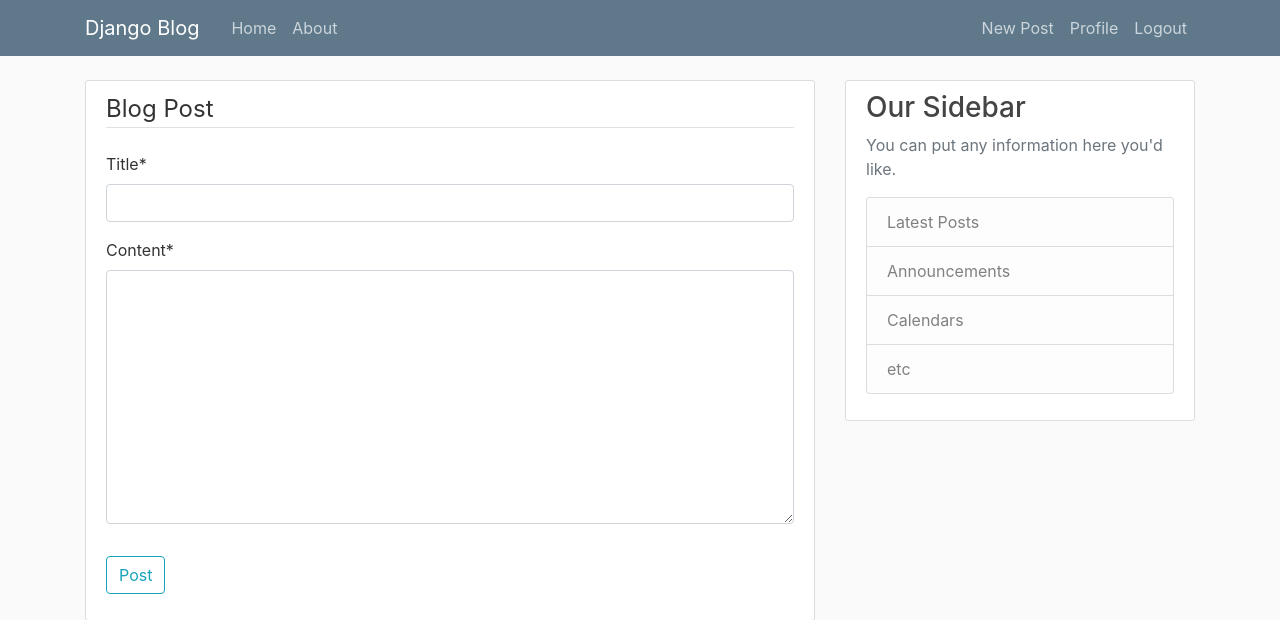
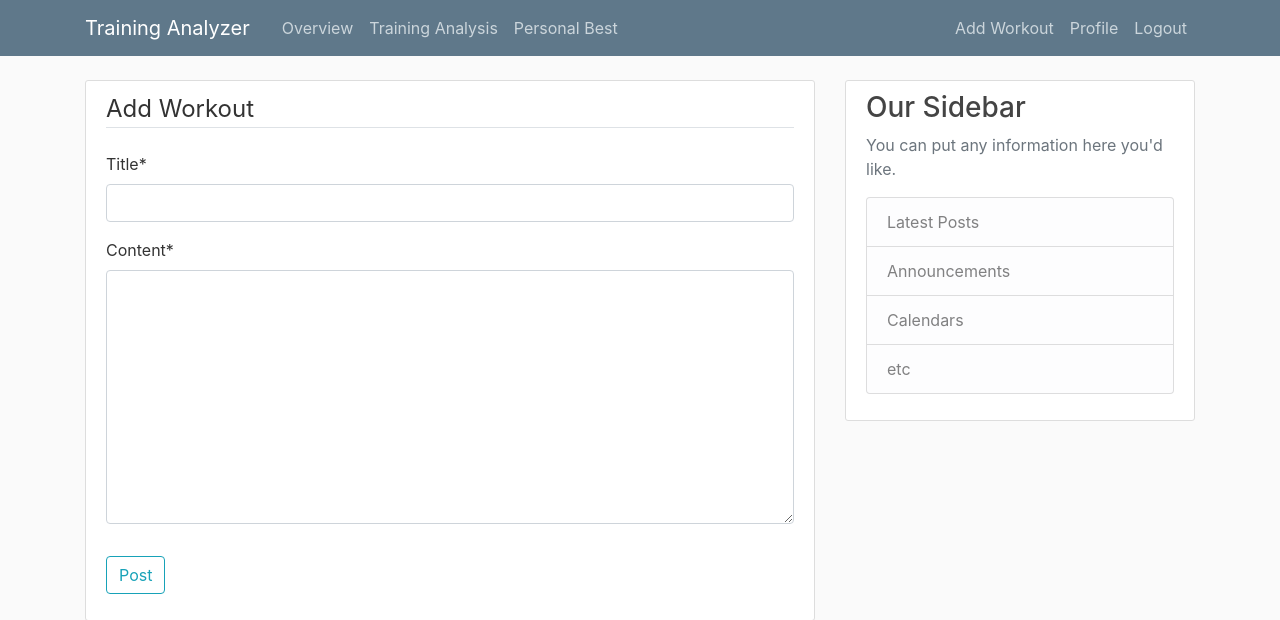
Before and after one commit to VivianKoutroumani/Training_analyzer, a Django app: page /post/new/ in a window 1280 px wide. Shown: the top 620 px of the page. Run offline with Django 3.2, Linux system fonts and the light colour scheme; a user stored in the database is signed in; some libraries are stand-ins or nearby versions.

Commit message:
Adding app-specific tabs

```diff
--- a/blog/templates/blog/base.html
+++ b/blog/templates/blog/base.html
@@ -14,9 +14,9 @@
 
 
     {%if title%}
-    	<title>Django Blog - {{title}}</title>
+    	<title>Training Analyzer - {{title}}</title>
     {%else%}
-    	<title>Django Blog</title>
+    	<title>Training Analyzer</title>
     {%endif%}
 
 </head>
@@ -28,23 +28,27 @@
 	    <div class="container">
 
 
-	      <a class="navbar-brand mr-4" href="{% url 'blog-home' %}">Django Blog</a>
+	      <a class="navbar-brand mr-4" href="{% url 'blog-overview' %}">Training Analyzer</a>
 	      <button class="navbar-toggler" type="button" data-toggle="collapse" data-target="#navbarToggle" aria-controls="navbarToggle" aria-expanded="false" aria-label="Toggle navigation">
 	      <span class="navbar-toggler-icon"></span>
 	      </button>
 	      <div class="collapse navbar-collapse" id="navbarToggle">
 	        <div class="navbar-nav mr-auto">
 
-	          <a class="nav-item nav-link" href="{% url 'blog-home' %}">Home</a>
+	          <a class="nav-item nav-link" href="{% url 'blog-overview' %}">Overview</a>
 
-	          <a class="nav-item nav-link" href="{% url 'blog-about' %}">About</a>
+	          <a class="nav-item nav-link" href="{% url 'blog-trainingAnalysis' %}">Training Analysis</a>
+
+	          <a class="nav-item nav-link" href="{% url 'blog-personalBest' %}">Personal Best</a>
+
+
 
 
 	        </div>
 	        <!-- Navbar Right Side -->
 	        <div class="navbar-nav">
 	        	{% if user.is_authenticated %}
-	        		<a class="nav-item nav-link" href="{%url 'post-create'%}">New Post</a>
+	        		<a class="nav-item nav-link" href="{%url 'post-create'%}">Add Workout</a>
 	        		<a class="nav-item nav-link" href="{%url 'profile'%}">Profile</a>
 	        		<a class="nav-item nav-link" href="{%url 'logout'%}">Logout</a>
 
--- /dev/null
+++ b/blog/templates/blog/personalBest.html
@@ -0,0 +1,4 @@
+{%extends "blog/base.html"%}
+	{%block content%}
+	    <h1>PBs</h1>
+	{%endblock content%}
--- a/blog/templates/blog/post_form.html
+++ b/blog/templates/blog/post_form.html
@@ -5,7 +5,7 @@
 	    	<form method = "POST">
 	    		{% csrf_token %}
 	    		<fieldset class="form-group">
-	    			<legend class="border-bottom mb-4">Blog Post</legend>
+	    			<legend class="border-bottom mb-4">Add Workout</legend>
 	    			{{ form|crispy}}
 	    		</fieldset>
 	    		<div class="form-group">
--- a/blog/templates/blog/about.html
+++ b/blog/templates/blog/trainingAnalysis.html
@@ -1,4 +1,4 @@
 {%extends "blog/base.html"%}
 	{%block content%}
-	    <h1>About PAGE!!!</h1>
+	    <h1>Training Analysis</h1>
 	{%endblock content%}
--- a/blog/urls.py
+++ b/blog/urls.py
@@ -10,13 +10,14 @@ from .views import (
 from . import views
 
 urlpatterns = [
-	path("",PostListView.as_view(), name="blog-home"), ## .as_view converts in actual view
+	path("",PostListView.as_view(), name="blog-overview"), ## .as_view converts in actual view
 	path("user/<str:username>",UserPostListView.as_view(), name="user-posts"),
 	path("post/<int:pk>/",PostDetailView.as_view(), name="post-detail"), # pk = primarykey
 	path("post/new/",PostCreateView.as_view(), name="post-create"),
 	path("post/<int:pk>/update/",PostUpdateView.as_view(), name="post-update"),
 	path("post/<int:pk>/delete/",PostDeleteView.as_view(), name="post-delete"),
-	path("about/",views.about, name="blog-about"),
+	path("trainingAnalysis/",views.trainingAnalysis, name="blog-trainingAnalysis"),
+	path("personalBest/",views.personalBest, name="blog-personalBest"),
 ]
 
 # <app|/<model><viewtype>.html -> thats where it looks for
--- a/blog/views.py
+++ b/blog/views.py
@@ -4,15 +4,15 @@ from django.views.generic import ListView, DetailView, CreateView, UpdateView, D
 from django.contrib.auth.models import User
 from .models import Post
 
-def home(request):
+def overview(request):
 	context = {
 		"posts": Post.objects.all()
 	}
-	return render(request, "blog/home.html",context)
+	return render(request, "blog/overivew.html",context)
 
 class PostListView(ListView):
 	model = Post # What model to query to create list
-	template_name = 'blog/home.html' # <app>/<model>_<viewtype>.html -> thats where it looks for by default
+	template_name = 'blog/overview.html' # <app>/<model>_<viewtype>.html -> thats where it looks for by default
 	context_object_name = 'posts' # normally it would look after "object list" by default to loop over so we have to rename it
 	ordering = ['-date_posted'] # - goes from newest to oldest; without it goes from oldest to newest
 	paginate_by = 5
@@ -65,8 +65,11 @@ class PostDeleteView(LoginRequiredMixin, UserPassesTestMixin, DeleteView):
 		return False
 
 
-def about(request):
-	return render(request, "blog/about.html", {"title": "About"})
+def trainingAnalysis(request):
+	return render(request, "blog/trainingAnalysis.html", {"title": "Training Analysis"})
+
+def personalBest(request):
+	return render(request, "blog/personalBest.html", {"title": "Personal Best"})
 
 
 
```
Also changed, not shown: blog/templates/blog/overview.html (renamed from blog/templates/blog/home.html), db.sqlite3.
